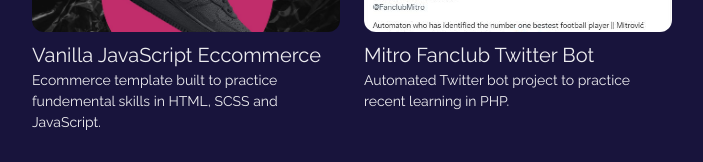
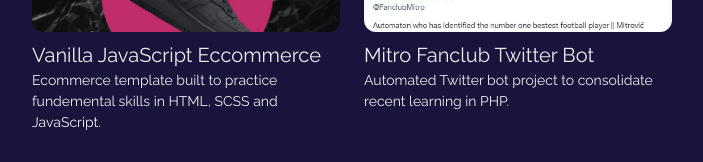
Before and after one commit to skandog/p, a Next.js app: page /projects in a window 1280 px wide. Shown: the part 959-1121 px from the top of the page, without its empty margins (288-991 px from the left). Built offline with nearby package versions, Linux system fonts and the light colour scheme.

Commit message:
changed copy of projects page slightly

```diff
--- a/pages/projects.js
+++ b/pages/projects.js
@@ -110,7 +110,7 @@
               title="Mitro Fanclub Twitter Bot"
               thumbnail={useColorModeValue(mitroDark.src, mitroLight.src)}
             >
-              Automated Twitter bot project to practice recent learning in PHP.
+              Automated Twitter bot project to consolidate recent learning in PHP.
             </WorkGridItem>
           </Section>
         </SimpleGrid>
```
